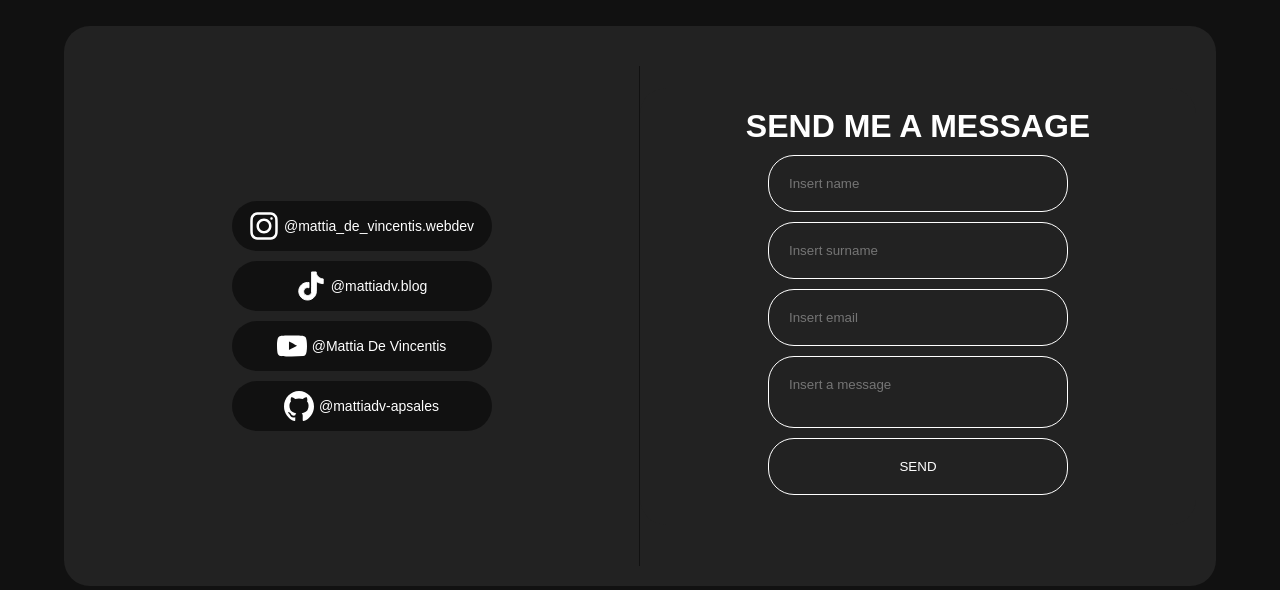
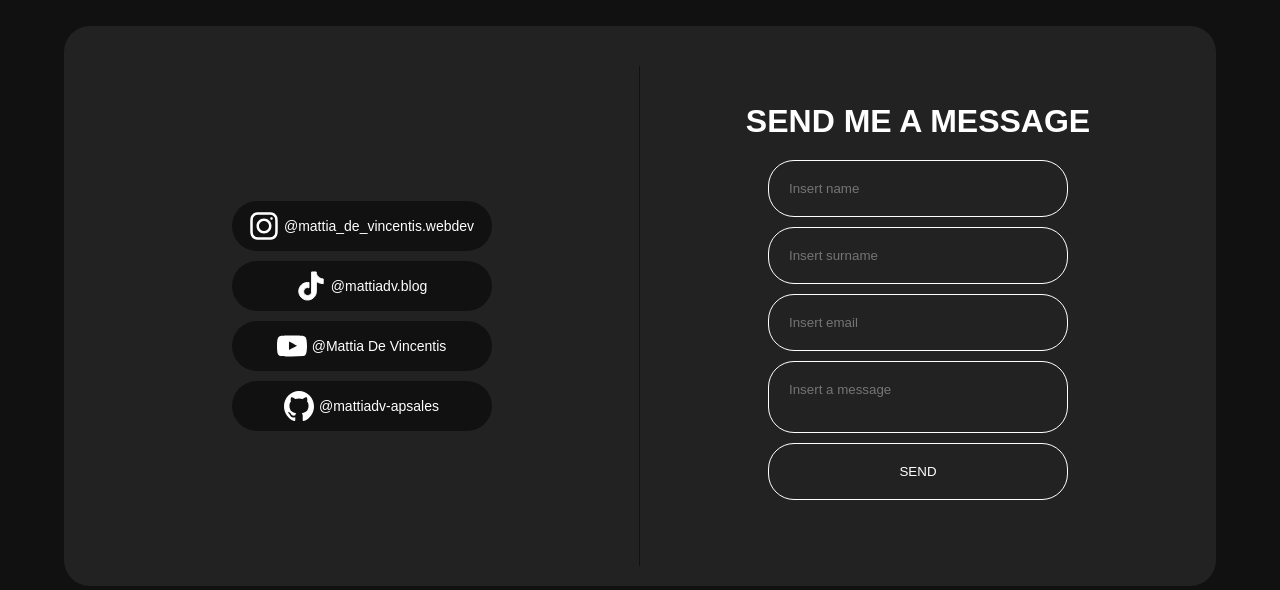
Before and after one commit to mattiadv-apsales/EXAM-WEB-DEV, a Flask app: page / in a window 1280 px wide. Shown: the part 3224-3814 px from the top of the page. Run offline with Flask 3, Linux system fonts and the light colour scheme.

Commit message:
update file

```diff
--- a/page_visual.json
+++ b/page_visual.json
@@ -1,3 +1,3 @@
 {
-    "visual": 33
+    "visual": 37
 }
--- a/static/script/main.js
+++ b/static/script/main.js
@@ -75,7 +75,7 @@ function send_form_server() {
     let e_value = email.value;
     let m_value = message.value;
 
-    if (n_value != "" && s_value != "" && e_value != "" && e_value.includes("@") && e_value.includes(".") && m_value != "") {
+    if (n_value != "" && s_value != "" && email.checkValidity() && m_value != "") {
         fetch("/send_form", {
             method: "POST",
             headers: {
--- a/static/style/main.css
+++ b/static/style/main.css
@@ -280,6 +280,11 @@ article > .container_article {
     transform: scale(0.95);
 }
 
+.form_part > form > h1 {
+    text-align: center;
+    padding-bottom: 10px;
+}
+
 .positive {
     color: lightgreen !important;
     padding: 20px;
```
